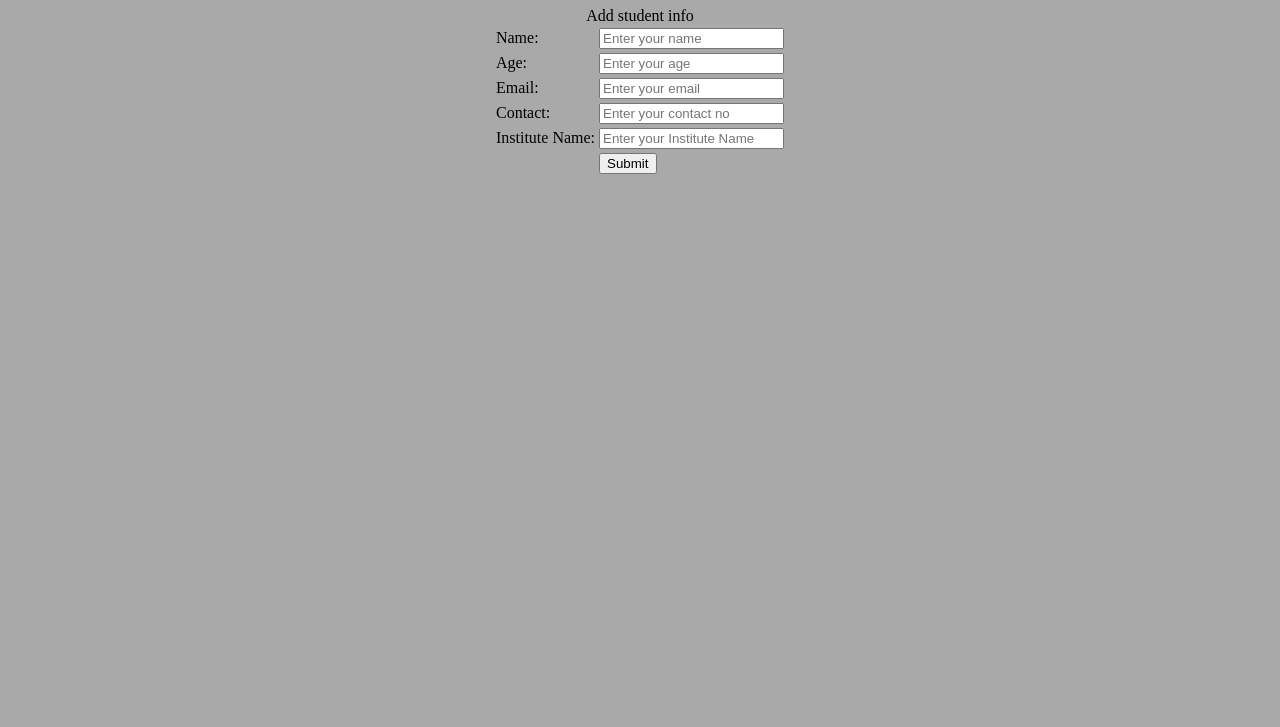
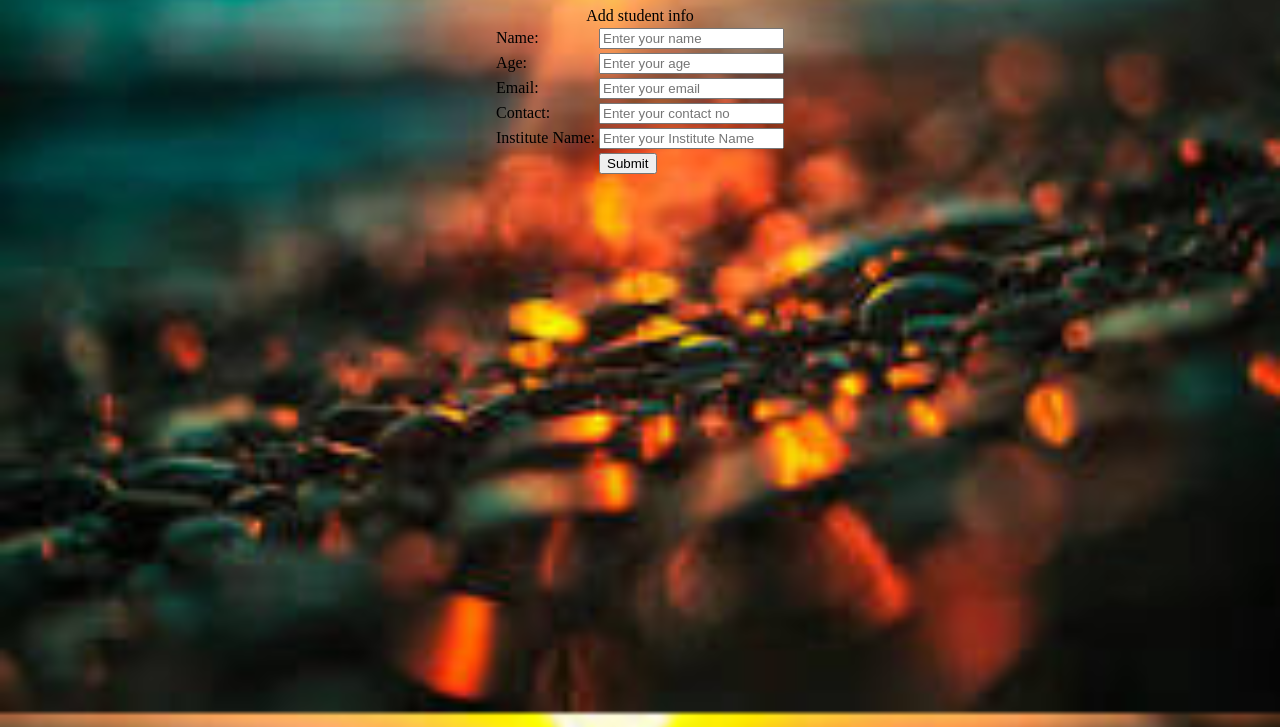
Before and after one commit to PDP-DK/Login-page, a plain HTML site: page index.html in a window 1280 px wide. Shown: the part 73-800 px from the top of the page. Drawn offline with Linux system fonts and the light colour scheme.

Commit message:
Updated background

```diff
--- /dev/null
+++ b/index.css
@@ -0,0 +1,4 @@
+body{
+    background-image: url(./bg.jpg);
+    background-size: cover;
+}
--- a/index.html
+++ b/index.html
@@ -4,10 +4,11 @@
     <meta charset="UTF-8" />
     <meta name="viewport" content="width=device-width, initial-scale=1.0" />
     <title>Document</title>
+    <link rel="stylesheet" href="./index.css">
   </head>
 
   </body>
-  <body style="background-color: darkgrey;">
+  <body style="background-color: darkgrey; ">
    <center>
     <h1>Organisation</h1>
     <form>
```
